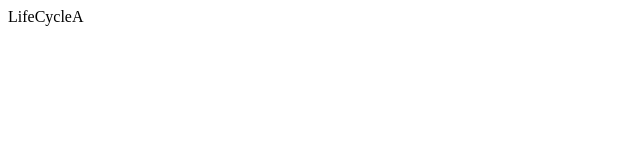
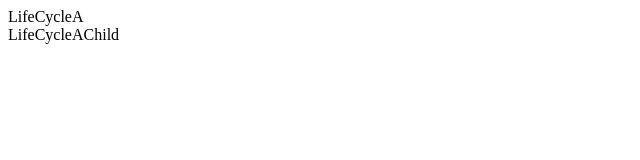
Before and after one commit to MrTwinkleSharma/Full-Stack-React, a React (Create React App) app in the folder tut-app/: page / in a window 1280 px wide. Shown: the top 160 px of the page, without its empty margins (0-640 px from the left). Built offline with nearby package versions, Linux system fonts and the light colour scheme; the HTML template or start-up script is replaced by a standard one.

Commit message:
LifeCycle Methods Mounting with Child

```diff
--- a/tut-app/src/components/LifeCycleA.jsx
+++ b/tut-app/src/components/LifeCycleA.jsx
@@ -1,4 +1,6 @@
 import React, { Component } from 'react';
+import LifeCycleAChild from './LifeCycleAChild.jsx';
+
 
 class LifeCycleA extends Component{
 
@@ -22,8 +24,10 @@ class LifeCycleA extends Component{
     }
     render(){
         console.log("LifeCycleA render called!");
-       return <div>LifeCycleA</div>
-
+       return <>
+       <div>LifeCycleA</div>
+       <LifeCycleAChild/>
+       </>
     }
 }
 
--- /dev/null
+++ b/tut-app/src/components/LifeCycleAChild.jsx
@@ -0,0 +1,30 @@
+import React, { Component } from 'react';
+
+class LifeCycleAChild extends Component{
+
+    constructor(props)
+    {
+        super(props);
+        console.log("LifeCycleAChild constructor called!");
+        this.state = {
+            name: "Twinkle"
+        }
+    }
+    static getDerivedStateFromProps(props, state)
+    {
+        console.log("LifeCycleAChild getDerivedStateFromProps called!");
+        return null;
+    }
+
+    componentDidMount (){
+        console.log("LifeCycleAChild componentDidMount called!");
+
+    }
+    render(){
+        console.log("LifeCycleAChild render called!");
+       return <div>LifeCycleAChild</div>
+
+    }
+}
+
+export default LifeCycleAChild;
```
